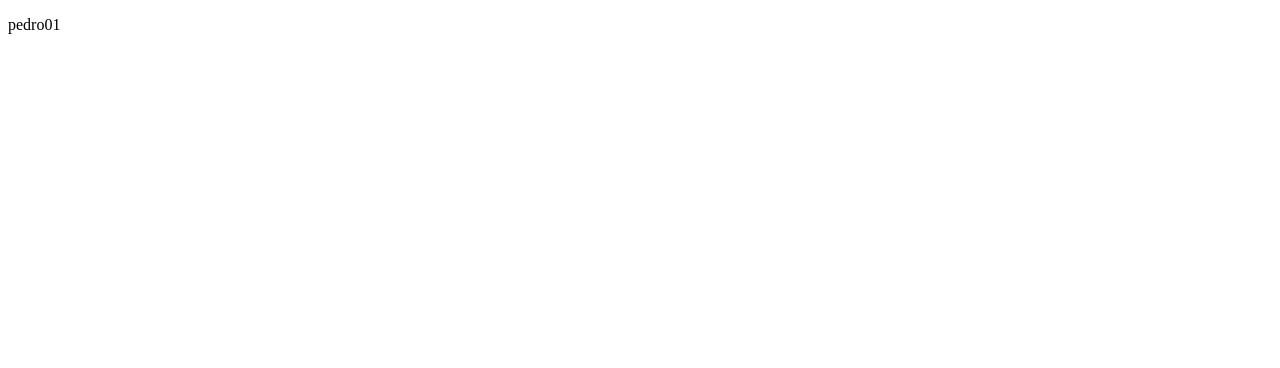
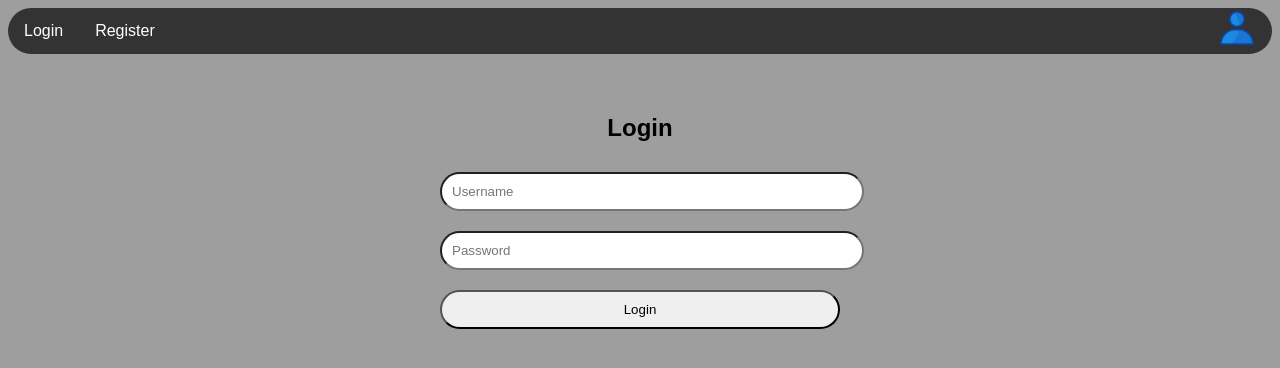
Before and after one commit to matinhu/nexhub, a plain HTML site: page index.html in a window 1280 px wide. Drawn offline with Linux system fonts and the light colour scheme.

Commit message:
atualizaçao v1

```diff
--- /dev/null
+++ b/css/styles.css
@@ -0,0 +1,49 @@
+body {
+    font-family: Arial, sans-serif;
+    background-color: rgb(158, 158, 158);
+}
+
+#navbar {
+    background-color: #333;
+    overflow: hidden;
+    border-radius: 25px;
+}
+
+#navbar a {
+    float: left;
+    display: block;
+    color: white;
+    text-align: center;
+    padding: 14px 16px;
+    text-decoration: none;
+    border-radius: 25px;
+}
+
+#navbar a:hover {
+    background-color: #ddd;
+    color: black;
+}
+
+#profile {
+    float: right;
+    position: relative;
+    right: 15px;
+}
+
+#login-container {
+    text-align: center;
+    margin-top: 100px;
+    border-radius: 25px;
+    margin: 20px auto; /* Centralizar verticalmente e centralizar horizontalmente */
+    max-width: 400px; /* Largura máxima do contêiner de login */
+    padding: 20px;
+}
+
+#login-container input[type="text"],
+#login-container input[type="password"],
+#login-container button {
+    width: 100%;
+    padding: 10px;
+    margin: 10px 0;
+    border-radius: 25px;
+}
--- a/index.html
+++ b/index.html
@@ -3,11 +3,27 @@
 <head>
     <meta charset="UTF-8">
     <meta name="viewport" content="width=device-width, initial-scale=1.0">
-    <title>Document</title>
+    <title>NEXHUB MPT</title>
+    <link rel="stylesheet" href="css/styles.css">
 </head>
 <body>
-    <p>pedro01
+    <body>
+        <div id="navbar">
+            <div id="profile">
+                <img src="img/3106807.png" alt="Profile Picture" width="40" height="40">
+            </div>
+            <a href="#">Login</a>
+            <a href="#">Register</a>
+        </div>
 
-    </p>
+        <div id="login-container">
+            <h2>Login</h2>
+            <input type="text" placeholder="Username" name="username" required>
+            <input type="password" placeholder="Password" name="password" required>
+            <button type="submit">Login</button>
+        </div>
+    </body>
+    </html>
+
 </body>
 </html>
```
Also changed, not shown: img/3106807.png (added).
